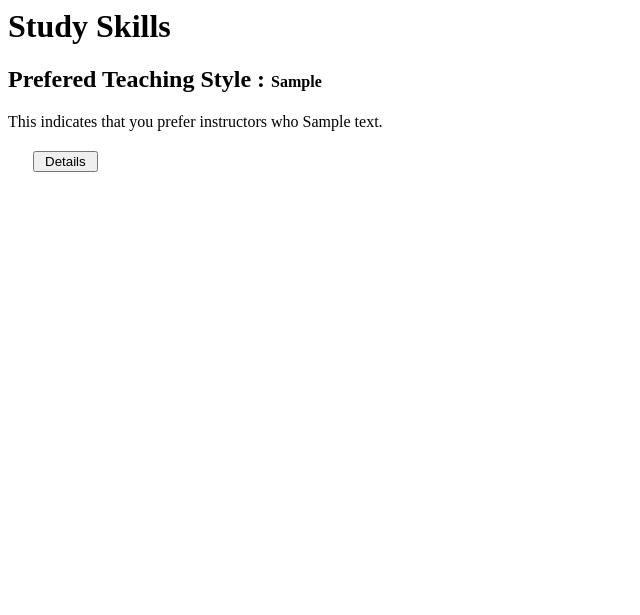
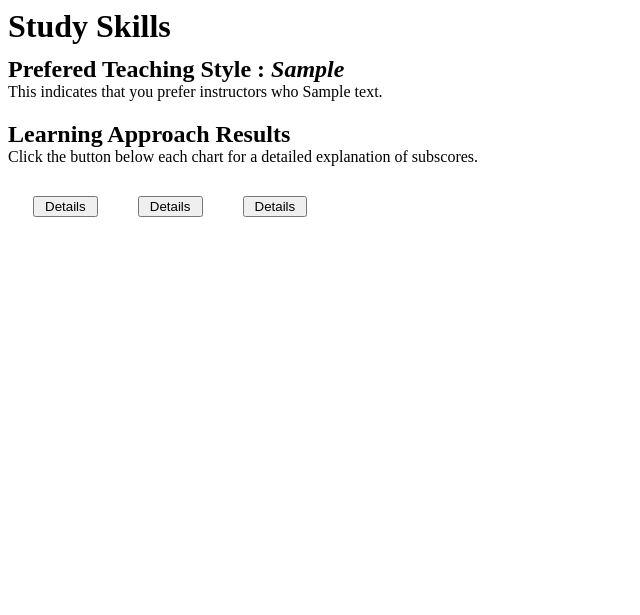
Before and after one commit to CPCC/osp.studyskills, a Django app: template studyskills/templates/studyskills/study-skills-result.html in a window 1280 px wide. Shown: the top 615 px of the page, without its empty margins (0-640 px from the left). Run offline with Django 3.2, Linux system fonts and the light colour scheme; the template is opened without the code that fills it: most values are stand-ins (such as "Sample title", 1, 10 or a date in 2020).

Commit message:
Added overall scores. Charts now display in order of highest approach.

```diff
--- a/studyskills/templates/studyskills/study-skills-result.html
+++ b/studyskills/templates/studyskills/study-skills-result.html
@@ -9,19 +9,11 @@
 .preference
 {
 	width: auto;
+	margin: -10px 0px;
 }
 #score-details
 {
 	margin-bottom: 20px;
-}
-#sstoolTip
-{
-	width: 20px;
-	font-size: 16px;
-	font-weight: bold;
-	text-align: center;
-	position: absolute;
-	z-index: 100;
 }
 .ss-description-category
 {
@@ -44,36 +36,22 @@
 	margin-left: 10px;
 	margin-bottom: 5px;
 }
-/*#sstoolTip:before
-{
-	content: ' ';
-    position: absolute;
-    width: 0;
-    height: 0;
-    left: 10px;
-    top: 49px;
-    border: 8px solid;
-    border-color: #111111 transparent transparent #111111;
-}
-#sstoolTip:after
-{
-    content: ' ';
-    position: absolute;
-    width: 0;
-    height: 0;
-    left: 11px;
-    top: 49px;
-    border: 6px solid;
-    border-color: #fff transparent transparent #fff;
-}*/
 #study-skills-preference h2 span
 {
-	font-weight: bold;
-	font-size: 16px;
+	font-style: italic;
+}
+#study-skills-preference p, #study-skills-approach p, #study-skills-preference h2, #study-skills-approach h2
+{
+	margin:0px;
+}
+#study-skills-preference h2, #study-skills-approach h2
+{
+	margin-top: 20px;
 }
 #score-details
 {
 	height: 440px;
+	margin-top: 20px;
 }
 </style>
 
@@ -81,17 +59,93 @@
 <h1>Study Skills</h1>
 <div class="study-skills-block preference">
 	{% for preference in course_preference %}
-	<div id="study-skills-preference" value="{{ preference.sub_cat }} - {{ preference.description }}"><h2>Prefered Teaching Style : <span>{{ preference.sub_cat }}</span> </h2>This indicates that you prefer instructors who {{ preference.description }}</div>
+	<div id="study-skills-preference" value="{{ preference.sub_cat }} - {{ preference.description }}">
+	<h2>Prefered Teaching Style : <span>{{ preference.sub_cat }}</span> </h2>
+	<p>This indicates that you prefer instructors who {{ preference.description }}</p>
+	</div>
 	{% endfor %}
+	<div id="study-skills-approach">
+		<h2>Learning Approach Results</h2>
+		<p>Click the button below each chart for a detailed explanation of subscores.</p>
+	</div>
 </div>
+<!-- Drawing the graph containers on the page in order. -->
 <div id="score-details">
-	<div id="sstoolTip" style="display: none;"></div>
-	{% for score in scores %}
+	{% if scores.0.percent > scores.1.percent and scores.0.percent > scores.2.percent %}
 		<div class="study-skills-graph">
-		<div id="study-skills-{{ score.id }}"></div>
- 			<input class="ss-details-button" type="button" value="Details" onclick="showDetails('{{ score.id }}')">
- 		</div>
-	{% endfor %}
+			<div id="study-skills-{{ scores.0.id }}"></div>
+	 			<input class="ss-details-button" type="button" value="Details" onclick="showDetails('{{ scores.0.id }}')">
+	 	</div>
+	 	{% if scores.1.percent > scores.2.percent %}
+		 	<div class="study-skills-graph">
+				<div id="study-skills-{{ scores.1.id }}"></div>
+		 			<input class="ss-details-button" type="button" value="Details" onclick="showDetails('{{ scores.1.id }}')">
+		 	</div>
+		 	<div class="study-skills-graph">
+				<div id="study-skills-{{ scores.2.id }}"></div>
+		 			<input class="ss-details-button" type="button" value="Details" onclick="showDetails('{{ scores.2.id }}')">
+		 	</div>
+		 {% else %}
+			<div class="study-skills-graph">
+				<div id="study-skills-{{ scores.2.id }}"></div>
+		 			<input class="ss-details-button" type="button" value="Details" onclick="showDetails('{{ scores.2.id }}')">
+		 	</div>
+		 	<div class="study-skills-graph">
+				<div id="study-skills-{{ scores.1.id }}"></div>
+		 			<input class="ss-details-button" type="button" value="Details" onclick="showDetails('{{ scores.1.id }}')">
+		 	</div>
+		 {% endif %}
+	{% else %}
+		{% if scores.1.percent > scores.0.percent and scores.1.percent > scores.2.percent %}
+		 	<div class="study-skills-graph">
+				<div id="study-skills-{{ scores.1.id }}"></div>
+		 			<input class="ss-details-button" type="button" value="Details" onclick="showDetails('{{ scores.1.id }}')">
+		 	</div>
+		 	{% if scores.0.percent > scores.2.percent %}
+		 		<div class="study-skills-graph">
+					<div id="study-skills-{{ scores.0.id }}"></div>
+			 			<input class="ss-details-button" type="button" value="Details" onclick="showDetails('{{ scores.0.id }}')">
+			 	</div>
+			 	<div class="study-skills-graph">
+					<div id="study-skills-{{ scores.2.id }}"></div>
+			 			<input class="ss-details-button" type="button" value="Details" onclick="showDetails('{{ scores.2.id }}')">
+			 	</div>
+			 {% else %}
+				<div class="study-skills-graph">
+					<div id="study-skills-{{ scores.2.id }}"></div>
+			 			<input class="ss-details-button" type="button" value="Details" onclick="showDetails('{{ scores.2.id }}')">
+			 	</div>
+			 	<div class="study-skills-graph">
+					<div id="study-skills-{{ scores.0.id }}"></div>
+			 			<input class="ss-details-button" type="button" value="Details" onclick="showDetails('{{ scores.0.id }}')">
+			 	</div>
+			 {% endif %}
+		{% else %}
+			<div class="study-skills-graph">
+				<div id="study-skills-{{ scores.2.id }}"></div>
+		 			<input class="ss-details-button" type="button" value="Details" onclick="showDetails('{{ scores.2.id }}')">
+		 	</div>
+		 	{% if scores.0.percent > scores.1.percent %}
+		 		<div class="study-skills-graph">
+					<div id="study-skills-{{ scores.0.id }}"></div>
+			 			<input class="ss-details-button" type="button" value="Details" onclick="showDetails('{{ scores.0.id }}')">
+			 	</div>
+			 	<div class="study-skills-graph">
+					<div id="study-skills-{{ scores.1.id }}"></div>
+			 			<input class="ss-details-button" type="button" value="Details" onclick="showDetails('{{ scores.1.id }}')">
+			 	</div>
+			 {% else %}
+				<div class="study-skills-graph">
+					<div id="study-skills-{{ scores.1.id }}"></div>
+			 			<input class="ss-details-button" type="button" value="Details" onclick="showDetails('{{ scores.1.id }}')">
+			 	</div>
+			 	<div class="study-skills-graph">
+					<div id="study-skills-{{ scores.0.id }}"></div>
+			 			<input class="ss-details-button" type="button" value="Details" onclick="showDetails('{{ scores.0.id }}')">
+			 	</div>
+			 {% endif %}
+		{% endif %}
+	{% endif %}
 </div>
 
 {% for score in scores %}
@@ -104,11 +158,13 @@
 	<!-- the "Stragic approach" has 5 bars and needs to be handeled differently.-->
 	{% if score.category == "Strategic approach" %}
 		<script>
+		var ssScore = ssChart.text(230, 25, "{{ score.score }}/100").attr({ "font-size": 18, "font-family": "Arial, Helvetica, sans-serif", "title": "{{ score.score }}" });
 		// Drawing the scale on the graph
 		for (i=0; i<285; i=i+57)
   		{
   		    var chartScale = ssChart.path("m45,"+(i+50)+" l190,0");
   		    var scaleText = ssChart.text(38, (i+50), scaleLabel+"");
+
   		    scaleLabel = scaleLabel-5;
   		}
 		</script>
@@ -118,14 +174,10 @@
 				// Set the color for the bars and the hover tooltip
 				ssBar.attr({fill: "#6D95F3", stroke: "#777"}).hover(
 					function(e){
-						this.transform("s1.1").attr({"stroke-width": 3});
-						$("#sstoolTip").html(this.attr('height')/11.25);
-    					$("#sstoolTip").show();
-    					$("#sstoolTip").offset({left:e.pageX-10,top:e.pageY-65});
+						this.attr({"stroke-width": 3})
 					},
 					function(){
-						this.transform("s1").attr({"stroke-width": 1});
-						$("#sstoolTip").hide();
+						this.attr({"stroke-width": 1});
 					});
 				//Setting the text labels for each bar and rotating them.
 				var ssText = ssChart.text(barDistance, 320, "{{ subcat.sub_cat }}").translate(-64,0).rotate(310, barDistance, 230).attr({ "text-anchor": "end", "font-size": 11, "font-family": "Arial, Helvetica, sans-serif" });
@@ -135,6 +187,7 @@
 	    <!-- The other two approaches. -->
 	{% else %}
 		<script>
+		var ssScore = ssChart.text(230, 25, "{{ score.score }}/80").attr({ "font-size": 18, "font-family": "Arial, Helvetica, sans-serif", "title": "{{ score.score }}" });
 		// Drawing the scale on the graph
 			for (i=0; i<285; i=i+57)
 	  		{
@@ -149,14 +202,10 @@
 				// Set the color for the bars and the hover tooltip
 				ssBar.attr({fill: "#6D95F3", stroke: "#777"}).hover(
 					function(e){
-						this.transform("s1.1").attr({"stroke-width": 3});
-						$("#sstoolTip").html(this.attr('height')/11.25);
-    					$("#sstoolTip").show();
-    					$("#sstoolTip").offset({left:e.pageX-10,top:e.pageY-65});
+						this.attr({"stroke-width": 3});
 					},
 					function(){
-						this.transform("s1").attr({"stroke-width": 1});
-						$("#sstoolTip").hide();
+						this.attr({"stroke-width": 1});
 					});
 				//Setting the text labels for each bar and rotating them.
 				var ssText = ssChart.text(barDistance, 320, "{{ subcat.sub_cat }}").translate(-52,0).rotate(310, barDistance, 230).attr({ "text-anchor": "end", "font-size": 11, "font-family": "Arial, Helvetica, sans-serif" });
--- a/studyskills/views.py
+++ b/studyskills/views.py
@@ -139,7 +139,7 @@
                 scores[answer['score_category']]['count_total']+=5
 
     # Compile the information and calculate the actual scores
-    compiled_scores = [{'id':'deep', 'category':'Deep approach', 'score': scores['D']['total'],
+    compiled_scores = [{'id':'deep', 'category':'Deep approach', 'score': int(scores['D']['total']), 'percent': scores['D']['total']/ scores['D']['count_total'] * 100,
                                   'sub_cats': [{'sub_cat': 'Seeking meaning', 'sub_cat_score': subscores['DS']['total'],
                                                 'description': 'Trying to understand the meaning of what you are learning and reflecting on what you are trying to learn and the ideas behind your assignments.'},
                                                {'sub_cat': 'Relating ideas', 'sub_cat_score': subscores['DR']['total'],
@@ -150,7 +150,7 @@
                                                 'description': 'Being interested in the things you learn and thinking about them even when you are doing other things.'}
                                               ]
                            },
-                           {'id':'strategic', 'category':'Strategic approach', 'score': scores['S']['total'],
+                           {'id':'strategic', 'category':'Strategic approach', 'score': int(scores['S']['total']), 'percent': scores['S']['total'] / scores['S']['count_total'] * 100,
                                   'sub_cats': [{'sub_cat': 'Organized studying', 'sub_cat_score': subscores['SO']['total'],
                                                 'description':'Planning your studying so that you are able to focus, study for tests, follow up on additional information, plan in advance.'},
                                                {'sub_cat': 'Time management', 'sub_cat_score': subscores['ST']['total'],
@@ -163,7 +163,7 @@
                                                 'description':'Thinking about how best to approach assignments and double checking your work to make sure you did what you were supposed to do.'}
                                               ]
                            },
-                           {'id':'surface', 'category':'Surface approach', 'score': scores['A']['total'],
+                           {'id':'surface', 'category':'Surface approach', 'score': int(scores['A']['total']), 'percent': scores['A']['total'] / scores['A']['count_total'] * 100,
                                   'sub_cats': [{'sub_cat': 'Lack of purpose', 'sub_cat_score': subscores['AL']['total'],
                                                 'description':'Questioning whether your coursework is worthwhile, not finding your courses interesting and questioning why you decided to go to college.'},
                                                {'sub_cat': 'Unrelated memorizing', 'sub_cat_score': subscores['AU']['total'],
```
